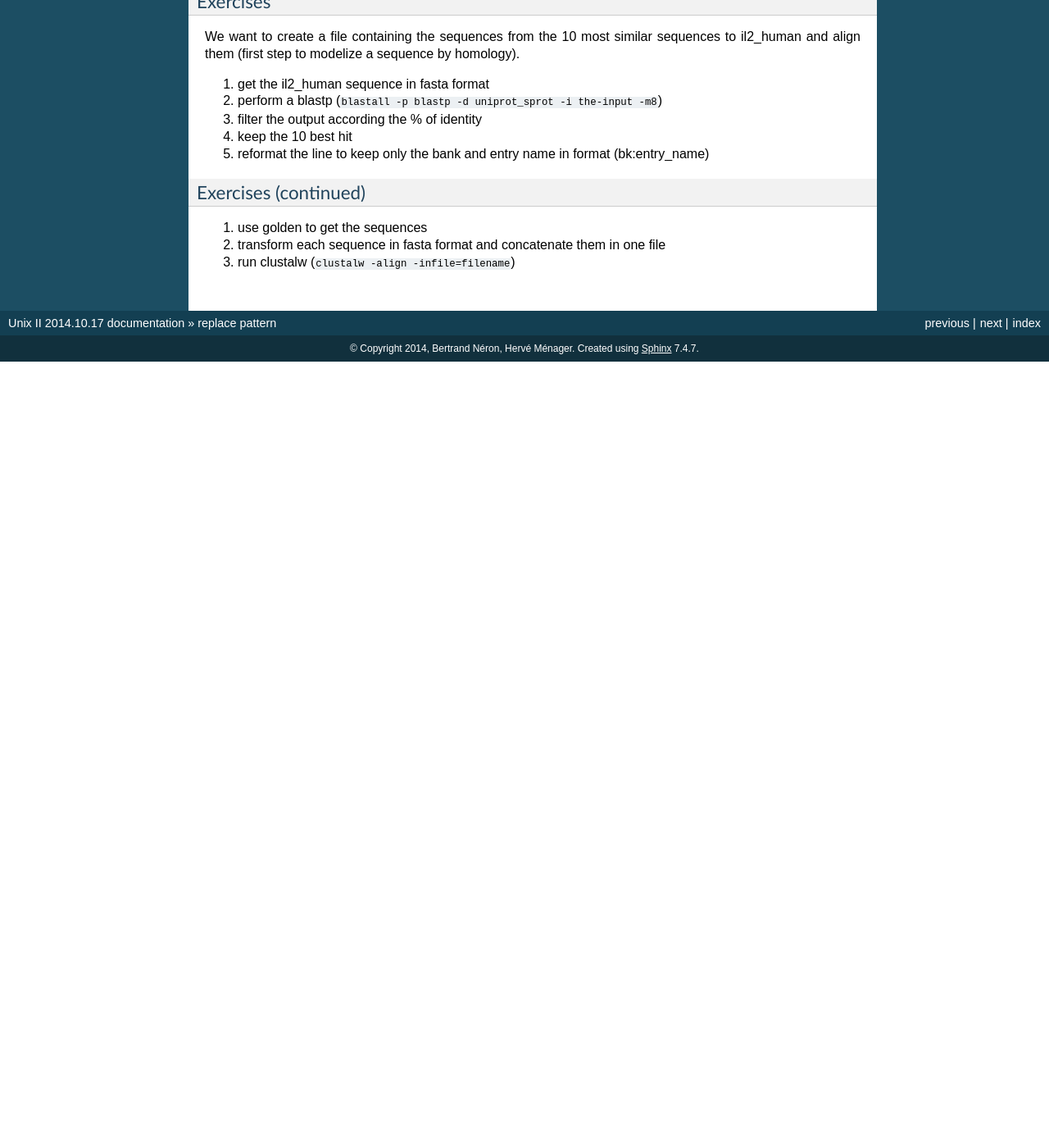
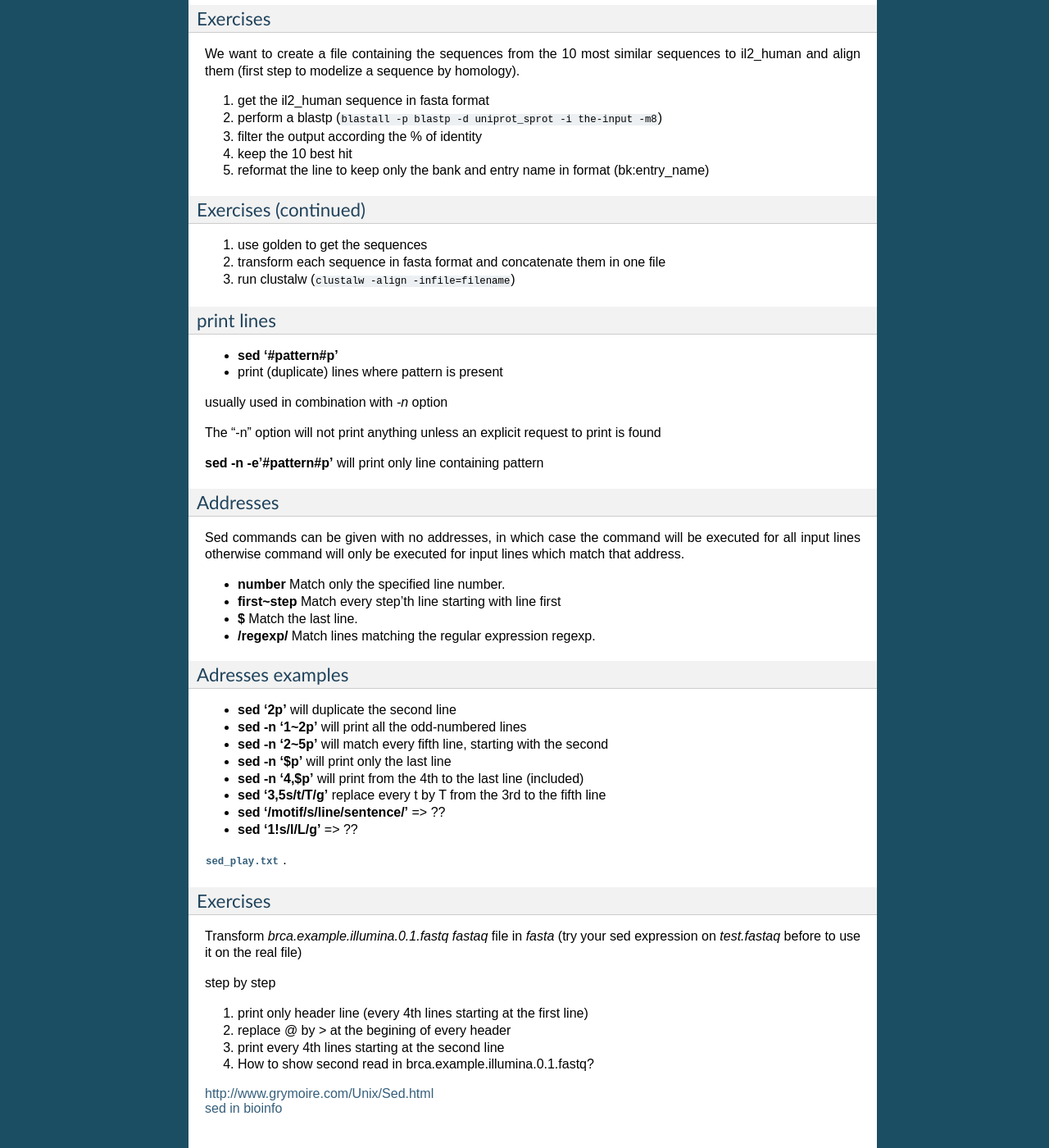
Before and after one commit to C3BI-pasteur-fr/unix-training, a Sphinx documentation site: the page built from unix-II/source/Replace.rst, in a window 1280 px wide and 1400 px high, scrolled down 1259 px. Shown: the whole window at 82% size. Built offline with Sphinx 7.4.7, drawn with Linux system fonts in a browser that asks for light colours; formulas are drawn with MathJax 3; before the commit the page ends 1700 px from its top, so only the background shows below that; some of the changed text lies outside the part shown.

Commit message:
add advanced ussage of sed

```diff
--- a/unix-II/source/Replace.rst
+++ b/unix-II/source/Replace.rst
@@ -35,6 +37,7 @@ The two commands to remember are:
 
 * remove lines
 * replace patterns
+* print lines
 
 remove lines
 ------------
@@ -46,11 +49,11 @@ replace pattern
 ---------------
 
 * **sed 'sSEPpatternSEPreplace' file**
-* ``sed '/chromosome/chr/' arrayAnnot.txt``
-  replaces **only the 1st** occurence of *chromosome* by 'chr' in *arrayAnnot.txt*
-* ``sed '#chromosome#chr#' arrayAnnot.txt``
+* ``sed 's/chromosome/chr/' arrayAnnot.txt``
+  replaces **only the 1st** occurence of *chromosome* by 'chr' in :red:`each line` of *arrayAnnot.txt*
+* ``sed 's#chromosome#chr#' arrayAnnot.txt``
   does the same.
-* ``sed '/chromosome/chr/g' arrayAnnot.txt``
+* ``sed 's/chromosome/chr/g' arrayAnnot.txt``
   replaces all occurences of *chromosome* by 'chr' in *arrayAnnot.txt*
 * add the **-r** option to use extended regular expressions in the script
   (sometimes you should find -E)
@@ -93,8 +96,67 @@ and align them (first step to modelize a sequence by homology).
 
 
 Exercises (continued)
------------------
+---------------------
 
 #. use golden to get the sequences
 #. transform each sequence in fasta format and concatenate them in one file
 #. run clustalw (``clustalw -align -infile=filename``)
+
+
+print lines
+-----------
+
+* **sed '#pattern#p'**
+* print (duplicate) lines where pattern is present
+
+usually used in combination with *-n* option
+
+The "-n" option will not print anything unless an explicit request to print is found
+
+**sed -n -e'#pattern#p'** will print only line containing pattern
+
+Addresses
+---------
+
+Sed  commands  can  be  given with no addresses,
+in which case the command will be executed for all input lines
+otherwise command will only be executed for input lines which match that address.
+
+
+* **number** Match  only  the specified line number.
+* **first~step** Match every step'th line starting with line first
+* **$**  Match the last line.
+* **/regexp/** Match lines matching the regular expression regexp.
+
+
+
+Adresses examples
+-----------------
+
+* **sed '2p'** will duplicate the second line
+* **sed -n '1~2p'** will print all the odd-numbered lines
+* **sed -n '2~5p'** will match every fifth line, starting with the second
+* **sed -n '$p'** will print only the last line
+* **sed -n '4,$p'** will print from the 4th to the last line (included)
+* **sed '3,5s/t/T/g'** replace every t by T from the 3rd  to the fifth line
+* **sed '/motif/s/line/sentence/'** => ??
+* **sed '1!s/l/L/g'** => ??
+
+:download:`sed_play.txt <_static/sed_play.txt>` .
+
+Exercises
+---------
+
+Transform *brca.example.illumina.0.1.fastq* *fastaq* file in *fasta*
+(try your sed expression on *test.fastaq* before to use it on the real file)
+
+step by step
+
+#. print only header line (every 4th lines starting at the first line)
+#. replace @ by > at the begining of every header
+#. print every 4th lines starting at the second line
+
+#. How to show second read in brca.example.illumina.0.1.fastq?
+
+| http://www.grymoire.com/Unix/Sed.html
+| `sed in bioinfo <https://emb.carnegiescience.edu/sites/emb.carnegiescience.edu/files/140602-sedawkbash.key_.pdf>`_
--- /dev/null
+++ b/unix-II/source/_static/sed_play.txt
@@ -0,0 +1,10 @@
+first line
+second line nothing
+third line pattern
+forth line motif
+fifth line pattern
+sixth line motif
+seventh line nothing
+height line
+ninth line
+tenth line
```
Also changed, not shown: other parts of unix-II/source/Replace.rst (+3 -1 lines).
